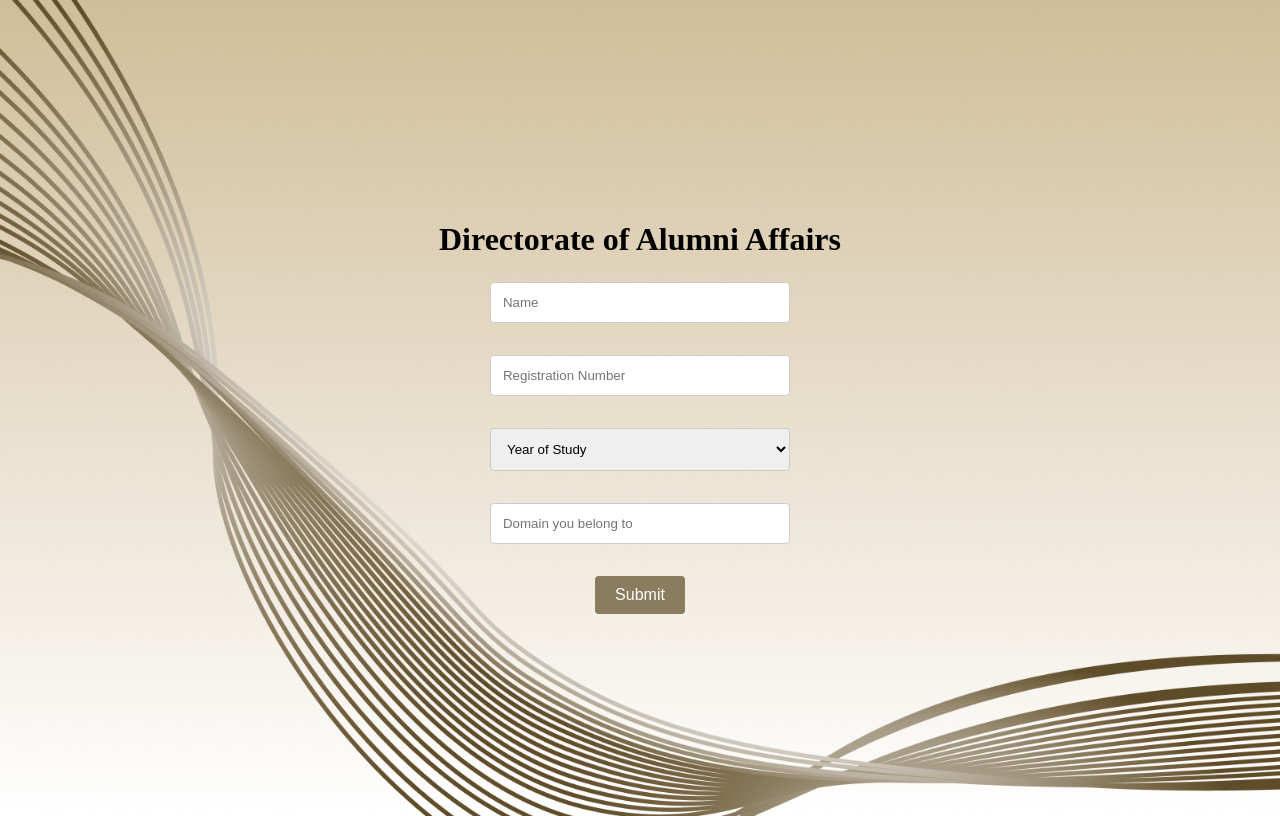
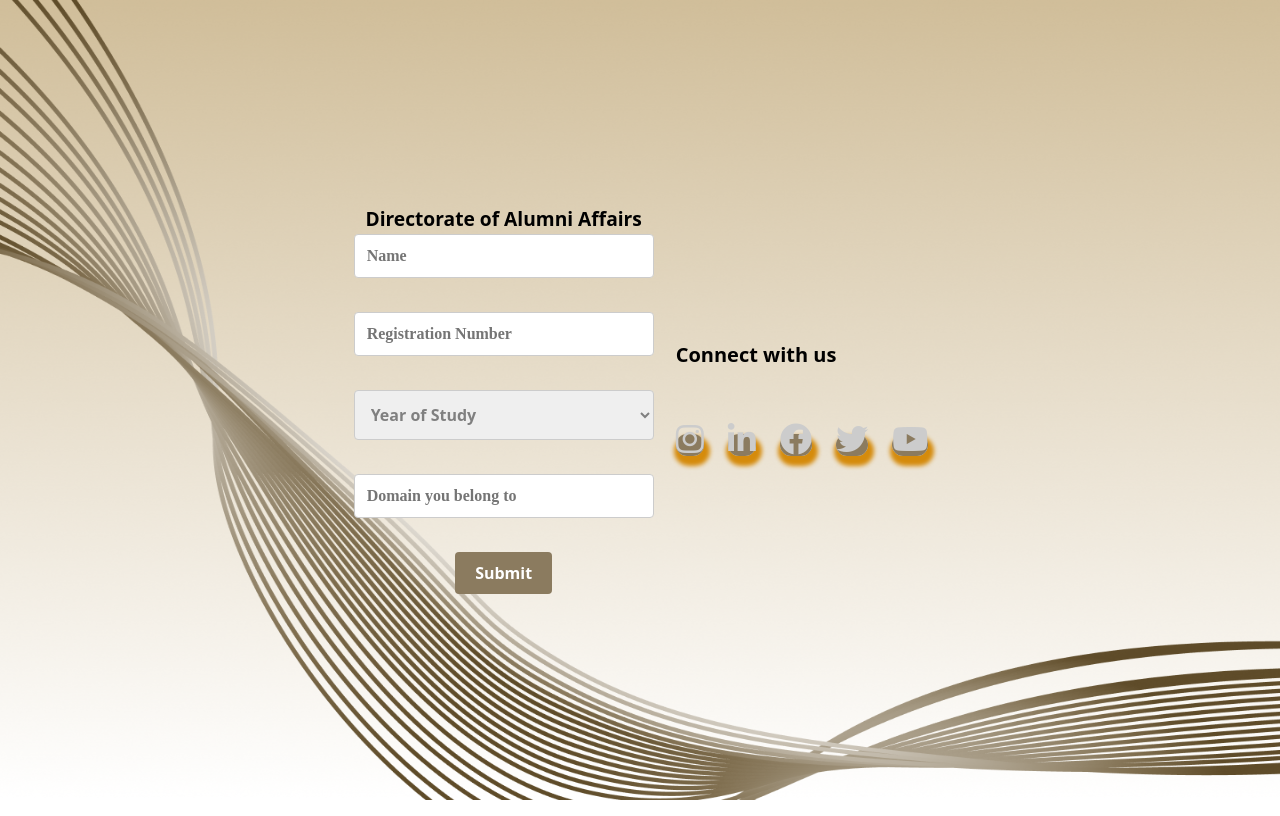
Before and after one commit to Sashi2002/DAA, a plain HTML site: page index.html in a window 1280 px wide. Drawn offline with Linux system fonts and the light colour scheme.

Commit message:
footer & icons

```diff
--- a/index.html
+++ b/index.html
@@ -5,33 +5,34 @@
     <meta http-equiv="X-UA-Compatible" content="IE=edge">
     <meta name="viewport" content="width=device-width, initial-scale=1.0">
     <link rel="stylesheet" href="style.css">
+    <link rel="stylesheet" href="https://cdnjs.cloudflare.com/ajax/libs/font-awesome/5.15.3/css/all.min.css"/>
     <title>DAA</title>
 </head>
 <body>
     <div class="container">
         <h1>Directorate of Alumni Affairs</h1>
-    <form>
-        <table>
+    <form class="color">
+        <table a>
             <tr>
-                <td><input type="text" id="name" name="name" placeholder="Name" class="input-box"><br><br></td>
+                <td><input type="text" id="name" name="name" placeholder="Name" class="input-box" value required><br><br></td>
             </tr>
 
             <tr>
-                <td><input type="text" id="reg_num" name="reg_num" placeholder="Registration Number" class="input-box"><br><br></td>
+                <td><input type="text" id="reg_num" name="reg_num" placeholder="Registration Number" class="input-box" value required><br><br></td>
             </tr>
 
             <tr>
-                <td><select id="year" name="year" class="input-box">
-                <option value="yos">Year of Study</option>
-                <option value="first">First Year</option>
-                <option value="second">Second Year</option>
-                <option value="third">Third Year</option>
-                <option value="fourth">Fourth Year</option>
+                <td><select id="year" name="year" class="input-box" value required>
+                <option value="yos">Year of Study </option>
+                <option value="first">I Year</option>
+                <option value="second">II Year</option>
+                <option value="third">III Year</option>
+                <option value="fourth">IV Year</option>
             </select><br><br></td>
             </tr>
 
             <tr>
-                <td><input type="text" id="domain" name="domain" placeholder="Domain you belong to" class="input-box"><br><br></td>
+                <td><input type="text" id="domain" name="domain" placeholder="Domain you belong to" class="input-box" value required><br><br></td>
             </tr>
 
             <tr>
@@ -39,7 +40,22 @@
             </tr>
         </table>
     </form>
-    </dinput-box>
+    </div>
+    <footer class="footer">
+        <div class="connect-text">Connect with us</div>
+        <div class="centerdiv"></div>
 
+            <a href="www.instagram.com/srmuaa/?hl=en"><i class="fab fa-2x fa-instagram"></i></a>
+
+            <a href="www.linkedin.com/school/srmuaa/"><i class="fab fa-2x fa-linkedin-in"></i></a>
+
+            <a href="www.facebook.com/srmuaa"><i class="fab fa-2x fa-facebook"></i></a>
+
+            <a href="#"><i class="fab fa-2x fa-twitter"></i></a>
+
+            <a href="www.youtube.com/channel/UCt3U8LCUn6BA6E3ksv1wlcg"><i class="fab fa-2x fa-youtube"></i></a>
+
+        </div>
+    </footer>
 </body>
 </html>
--- a/style.css
+++ b/style.css
@@ -1,3 +1,13 @@
+
+*{
+    margin: 0;
+    padding: 0;
+    box-sizing: border-box;
+    font-family: system-ui, -apple-system, BlinkMacSystemFont, 'Segoe UI', Roboto, Oxygen, Ubuntu, Cantarell, 'Open Sans', 'Helvetica Neue', sans-serif;
+    font-weight: bold;
+    font-size:medium;
+}
+
 body {
     display: flex;
     justify-content: center;
@@ -12,6 +22,12 @@ table {
     margin: auto;
 }
 
+input{
+    font-family: 'Times New Roman', Times, serif;
+    width: 70%;
+    color: grey;
+}
+
 button {
     display: block;
     margin: auto;
@@ -23,9 +39,22 @@ button {
     border-radius: 4px;
     cursor: pointer;
 }
+.container {
+    display: flex;
+    flex-direction: column;
+    justify-content: center;
+    align-items: center;
+    min-height: 100vh;
+}
+.form-container {
+    width: 100%;
+    max-width: 500px;
+    margin-bottom: 50px;
+}
 
 div{
     padding: 10px;
+
 }
 
 .input-box {
@@ -36,3 +65,60 @@ div{
     box-sizing: border-box;
     margin-bottom: 10px;
 }
+
+select{
+    width: 100%;
+    color: grey;
+}
+
+h1{
+    font-size: larger;
+}
+
+.connect-text {
+    font-size: 20px;
+    font-weight: bold;
+    margin-bottom: 10px;
+}
+
+.centerdiv{
+    height: 4vh;
+    display: flex;
+    justify-content: center;
+    align-items: center;
+}
+
+a{
+    height: 200px;
+    width: 200px;
+    background-color: #8b7b5f;
+    border-radius: 100px;
+    text-align: center;
+    margin: 10px;
+    line-height: 50px;
+    box-shadow: 2px 6px 4px 4px #d58b0c;
+}
+
+a i{
+    transition: all 0.3s linear;
+}
+
+a:hover i{
+    transform: scale(1.4);
+}
+
+.fa-instagram{
+    color: #ccc;
+}
+.fa-linkedin-in{
+    color: #ccc;
+}
+.fa-facebook{
+    color: #ccc;
+}
+.fa-twitter{
+    color: #ccc;
+}
+.fa-youtube{
+    color: #ccc;
+}
```
